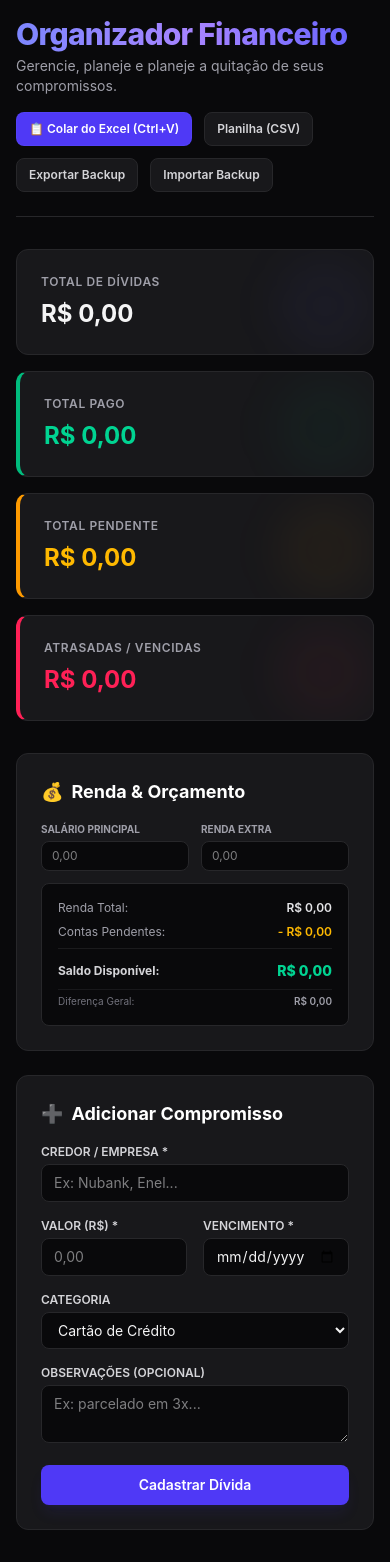
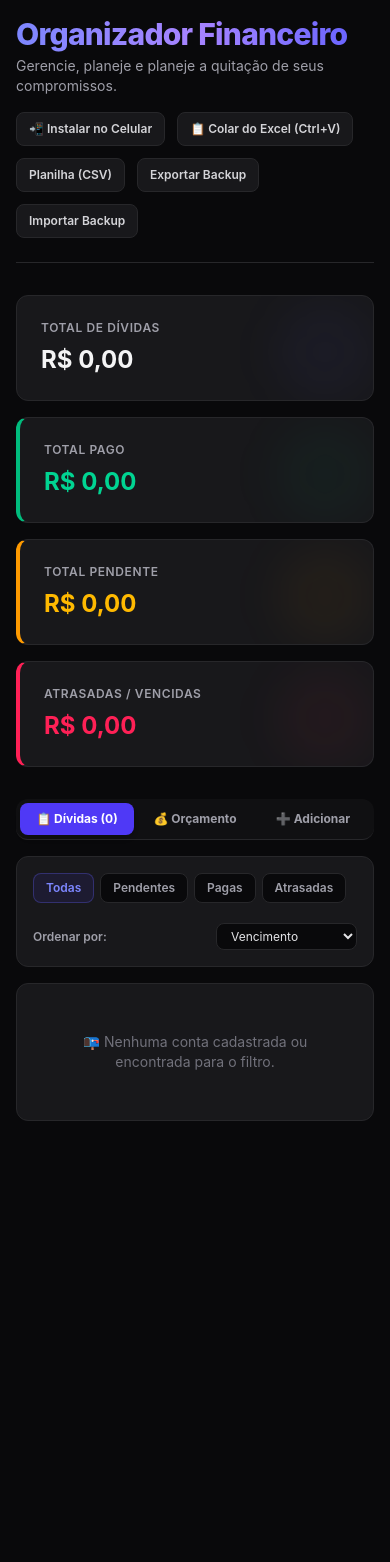
Before and after one commit to cellyhtml/Organiza-o-Financeira, a React (Vite) app: page / in a window 390 px wide. Shown: the top 1562 px of the page. After the commit the page ends 1137 px from the top, so only its background shows below. Built offline with nearby package versions, Linux system fonts and the light colour scheme.

Commit message:
feat: adiciona abas responsivas para mobile e botoes de instalacao de app

```diff
--- a/src/App.jsx
+++ b/src/App.jsx
@@ -37,6 +37,39 @@ export default function App() {
   const [alertaVencimento, setAlertaVencimento] = useState([]);
   const [mostrarModalColar, setMostrarModalColar] = useState(false);
   const [textoColado, setTextoColado] = useState('');
+
+  // Estados do PWA e Responsividade Móvel
+  const [abaAtiva, setAbaAtiva] = useState('dividas'); // dividas | orcamento | adicionar
+  const [deferredPrompt, setDeferredPrompt] = useState(null);
+  const [mostrarBotaoInstalar, setMostrarBotaoInstalar] = useState(false);
+  const [mostrarModalAjudaInstalacao, setMostrarModalAjudaInstalacao] = useState(false);
+
+  useEffect(() => {
+    const handleBeforeInstallPrompt = (e) => {
+      e.preventDefault();
+      setDeferredPrompt(e);
+      setMostrarBotaoInstalar(true);
+    };
+
+    window.addEventListener('beforeinstallprompt', handleBeforeInstallPrompt);
+
+    if (window.matchMedia('(display-mode: standalone)').matches) {
+      setMostrarBotaoInstalar(false);
+    }
+
+    return () => {
+      window.removeEventListener('beforeinstallprompt', handleBeforeInstallPrompt);
+    };
+  }, []);
+
+  const instalarApp = async () => {
+    if (!deferredPrompt) return;
+    deferredPrompt.prompt();
+    const { outcome } = await deferredPrompt.userChoice;
+    console.log(`Escolha de instalação: ${outcome}`);
+    setDeferredPrompt(null);
+    setMostrarBotaoInstalar(false);
+  };
 
   const [salario, setSalario] = useState(() => {
     const salvo = localStorage.getItem('@financeiro:salario');
@@ -507,10 +540,28 @@ export default function App() {
             <p className="text-zinc-400 text-sm mt-1">Gerencie, planeje e planeje a quitação de seus compromissos.</p>
           </div>
           <div className="flex flex-wrap items-center gap-3">
+            {/* Botões do PWA (Instalar) */}
+            {mostrarBotaoInstalar ? (
+              <button
+                onClick={instalarApp}
+                className="bg-gradient-to-r from-indigo-600 to-violet-600 hover:from-indigo-500 hover:to-violet-500 text-white text-xs font-bold px-3.5 py-2 rounded-lg border border-indigo-500/20 transition-all flex items-center gap-1.5 cursor-pointer shadow-lg shadow-indigo-550/20"
+              >
+                <span>📲 Instalar Aplicativo</span>
+              </button>
+            ) : (
+              <button
+                onClick={() => setMostrarModalAjudaInstalacao(true)}
+                className="bg-[#18181b] hover:bg-zinc-800 text-zinc-300 text-xs font-semibold px-3 py-2 rounded-lg border border-[#27272a] transition-all flex items-center gap-1.5 cursor-pointer"
+                title="Aprenda a instalar como aplicativo no seu celular"
+              >
+                <span>📲 Instalar no Celular</span>
+              </button>
+            )}
+
             {/* Botão de Colar do Excel */}
             <button
               onClick={() => setMostrarModalColar(true)}
-              className="bg-indigo-600 hover:bg-indigo-500 text-white text-xs font-semibold px-3 py-2 rounded-lg border border-indigo-500/20 transition-all flex items-center gap-1.5 cursor-pointer"
+              className="bg-[#18181b] hover:bg-zinc-800 text-zinc-300 text-xs font-semibold px-3 py-2 rounded-lg border border-[#27272a] transition-all flex items-center gap-1.5 cursor-pointer"
             >
               <span>📋 Colar do Excel (Ctrl+V)</span>
             </button>
@@ -590,14 +641,51 @@ export default function App() {
           </div>
         </section>
 
+        {/* Tabs Mobile para melhor visualização responsiva */}
+        <div className="flex border-b border-zinc-800 lg:hidden mb-4 bg-[#18181b]/50 rounded-xl p-1 gap-1">
+          <button
+            type="button"
+            onClick={() => setAbaAtiva('dividas')}
+            className={`flex-1 py-2 text-center text-xs font-bold rounded-lg transition-all cursor-pointer ${
+              abaAtiva === 'dividas'
+                ? 'bg-indigo-600 text-white shadow-md'
+                : 'text-zinc-400 hover:text-zinc-200'
+            }`}
+          >
+            📋 Dívidas ({dividasTratadas.length})
+          </button>
+          <button
+            type="button"
+            onClick={() => setAbaAtiva('orcamento')}
+            className={`flex-1 py-2 text-center text-xs font-bold rounded-lg transition-all cursor-pointer ${
+              abaAtiva === 'orcamento'
+                ? 'bg-indigo-600 text-white shadow-md'
+                : 'text-zinc-400 hover:text-zinc-200'
+            }`}
+          >
+            💰 Orçamento
+          </button>
+          <button
+            type="button"
+            onClick={() => setAbaAtiva('adicionar')}
+            className={`flex-1 py-2 text-center text-xs font-bold rounded-lg transition-all cursor-pointer ${
+              abaAtiva === 'adicionar'
+                ? 'bg-indigo-600 text-white shadow-md'
+                : 'text-zinc-400 hover:text-zinc-200'
+            }`}
+          >
+            ➕ Adicionar
+          </button>
+        </div>
+
         {/* Conteúdo Principal */}
         <div className="grid grid-cols-1 lg:grid-cols-3 gap-8">
 
           {/* Formulário e Gráfico (Col 1) */}
-          <div className="space-y-6">
+          <div className={`space-y-6 ${abaAtiva === 'dividas' ? 'hidden lg:block' : ''}`}>
 
             {/* Card de Renda e Saldo Liberado */}
-            <section className="bg-[#18181b] p-6 rounded-xl border border-[#27272a] space-y-4">
+            <section className={`bg-[#18181b] p-6 rounded-xl border border-[#27272a] space-y-4 ${abaAtiva === 'orcamento' ? 'block' : 'hidden lg:block'}`}>
               <h2 className="text-lg font-bold text-white flex items-center gap-2">
                 <span>💰</span> Renda & Orçamento
               </h2>
@@ -667,7 +755,7 @@ export default function App() {
             </section>
 
             {/* Formulário */}
-            <section className="bg-[#18181b] p-6 rounded-xl border border-[#27272a]">
+            <section className={`bg-[#18181b] p-6 rounded-xl border border-[#27272a] ${abaAtiva === 'adicionar' ? 'block' : 'hidden lg:block'}`}>
               <h2 className="text-lg font-bold text-white mb-4 flex items-center gap-2">
                 <span>➕</span> Adicionar Compromisso
               </h2>
@@ -747,7 +835,7 @@ export default function App() {
 
             {/* Gráfico SVG de Categorias */}
             {distribuicaoCategorias.length > 0 && (
-              <section className="bg-[#18181b] p-6 rounded-xl border border-[#27272a] flex flex-col items-center">
+              <section className={`bg-[#18181b] p-6 rounded-xl border border-[#27272a] flex flex-col items-center ${abaAtiva === 'orcamento' ? 'block' : 'hidden lg:block'}`}>
                 <h3 className="text-sm font-bold text-white mb-4 self-start">Distribuição de Pendências</h3>
 
                 <div className="relative w-40 h-40">
@@ -800,7 +888,7 @@ export default function App() {
           </div>
 
           {/* Listagem (Col 2 e 3) */}
-          <div className="lg:col-span-2 space-y-4">
+          <div className={`lg:col-span-2 space-y-4 ${abaAtiva === 'dividas' ? 'block' : 'hidden lg:block'}`}>
 
             {/* Filtros e Ordenação */}
             <div className="bg-[#18181b] p-4 rounded-xl border border-[#27272a] flex flex-col sm:flex-row justify-between items-stretch sm:items-center gap-4">
@@ -999,6 +1087,51 @@ export default function App() {
           </div>
         </div>
       )}
+
+      {/* Modal de Ajuda de Instalação (PWA) */}
+      {mostrarModalAjudaInstalacao && (
+        <div className="fixed inset-0 bg-black/75 flex items-center justify-center p-4 z-50 backdrop-blur-sm">
+          <div className="bg-[#18181b] border border-[#27272a] rounded-xl max-w-md w-full p-6 space-y-4 shadow-2xl">
+            <div>
+              <h3 className="text-lg font-bold text-white flex items-center gap-2">
+                <span>📲</span> Como baixar o aplicativo
+              </h3>
+              <p className="text-xs text-zinc-400 mt-1">
+                Você pode salvar este Organizador Financeiro como um aplicativo em seu celular ou computador para acesso rápido, sem gastar memória de abas e com funcionamento offline.
+              </p>
+            </div>
+
+            <div className="space-y-3 text-xs">
+              <div className="bg-[#09090b] p-3 rounded-lg border border-[#27272a]">
+                <p className="font-bold text-indigo-400 mb-1">No Android (Chrome / Edge):</p>
+                <p className="text-zinc-300">1. Toque no ícone de 3 pontinhos no canto superior do navegador.</p>
+                <p className="text-zinc-300">2. Selecione <strong className="text-zinc-100">"Instalar aplicativo"</strong> ou <strong className="text-zinc-100">"Adicionar à tela de início"</strong>.</p>
+              </div>
+
+              <div className="bg-[#09090b] p-3 rounded-lg border border-[#27272a]">
+                <p className="font-bold text-indigo-400 mb-1">No iPhone / iPad (Safari):</p>
+                <p className="text-zinc-300">1. Toque no botão de <strong className="text-zinc-100">Compartilhar</strong> (quadrado com seta para cima).</p>
+                <p className="text-zinc-300">2. Role o menu para baixo e selecione <strong className="text-zinc-100">"Adicionar à Tela de Início"</strong>.</p>
+              </div>
+
+              <div className="bg-[#09090b] p-3 rounded-lg border border-[#27272a]">
+                <p className="font-bold text-indigo-400 mb-1">No Computador (Chrome / Edge / Opera):</p>
+                <p className="text-zinc-300">1. Clique no ícone de instalação (monitor com seta para baixo ou "+") na barra de endereços do seu navegador.</p>
+              </div>
+            </div>
+
+            <div className="flex justify-end pt-2">
+              <button
+                type="button"
+                onClick={() => setMostrarModalAjudaInstalacao(false)}
+                className="w-full px-4 py-2.5 bg-indigo-600 hover:bg-indigo-500 text-white rounded-lg text-xs font-semibold transition-colors cursor-pointer text-center"
+              >
+                Entendido
+              </button>
+            </div>
+          </div>
+        </div>
+      )}
     </div>
   );
 }
```
